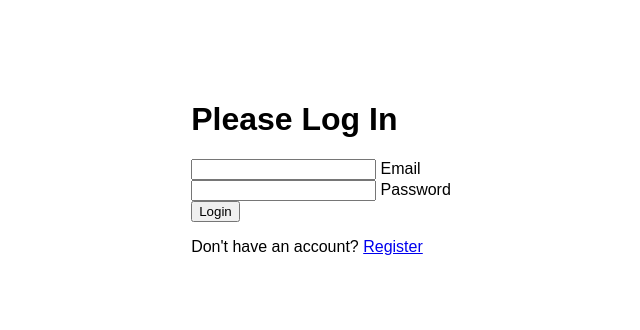
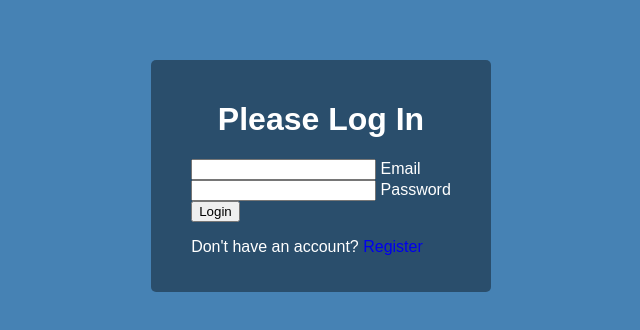
Before and after one commit to ANDREWAHN-UK/50-Projects-8-Form-Wave-Animation, a plain HTML site: page index.html in a window 1280 px wide. Shown: the part 224-554 px from the top of the page, without its empty margins (319-959 px from the left). Drawn offline with Linux system fonts and the light colour scheme; a web font is replaced by a local one.

Commit message:
style.css - styled container, background

```diff
--- a/assets/style.css
+++ b/assets/style.css
@@ -7,6 +7,8 @@
 
 body {
     font-family: 'Muli', sans-serif;
+    background-color: steelblue;
+    color: #fff;
     display: flex;
     flex-direction: column;
     align-items: center;
@@ -15,3 +17,18 @@ body {
     overflow: hidden;
     margin: 0;
 }
+
+.container{
+    background-color: rgba(0,0,0,0.4);
+    padding: 20px 40px;
+    border-radius: 5px;
+}
+
+.container h1{
+text-align: center;
+margin-bottom: 3opx;
+}
+
+.container a{
+    text-decoration: none;
+}
```
